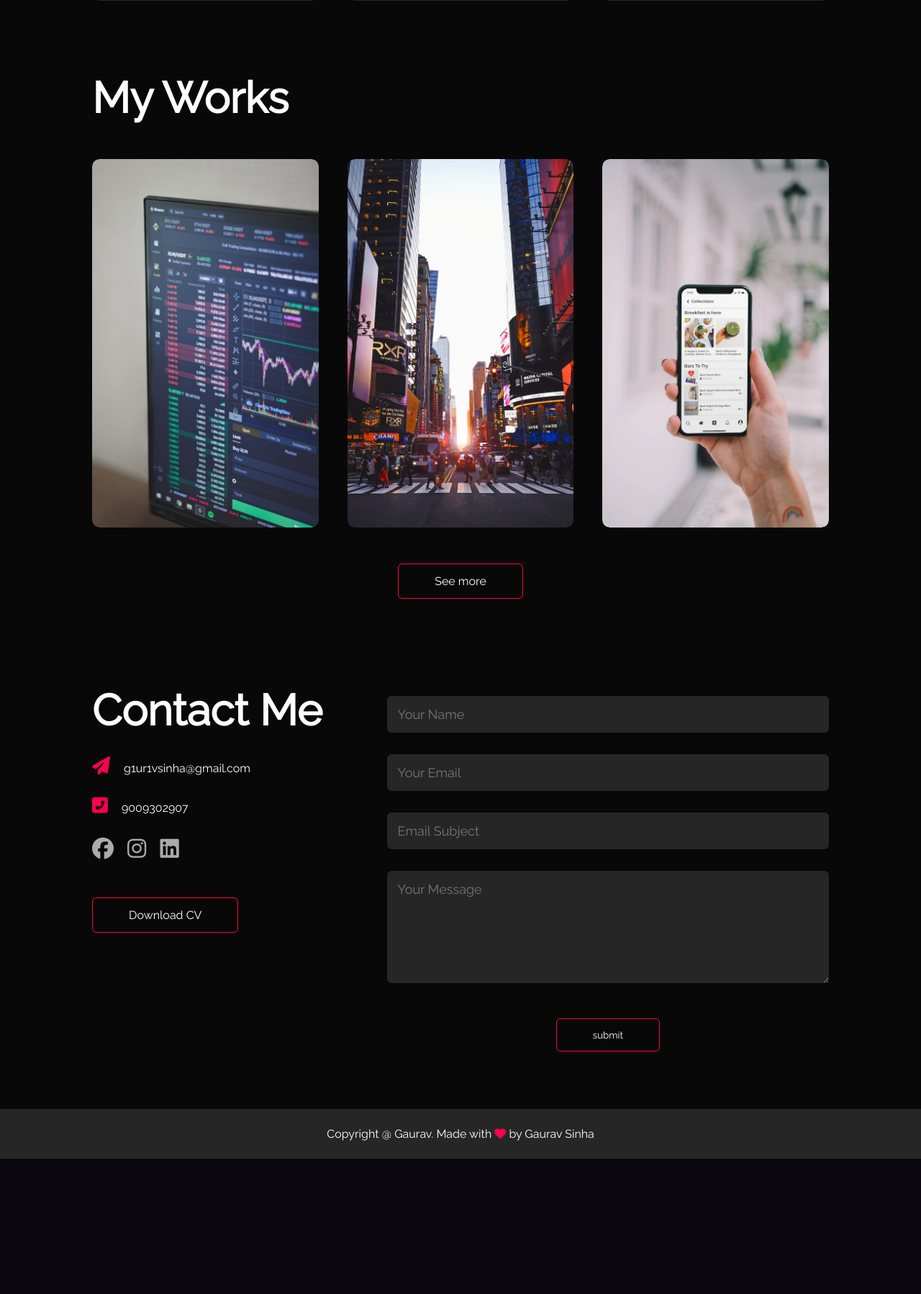
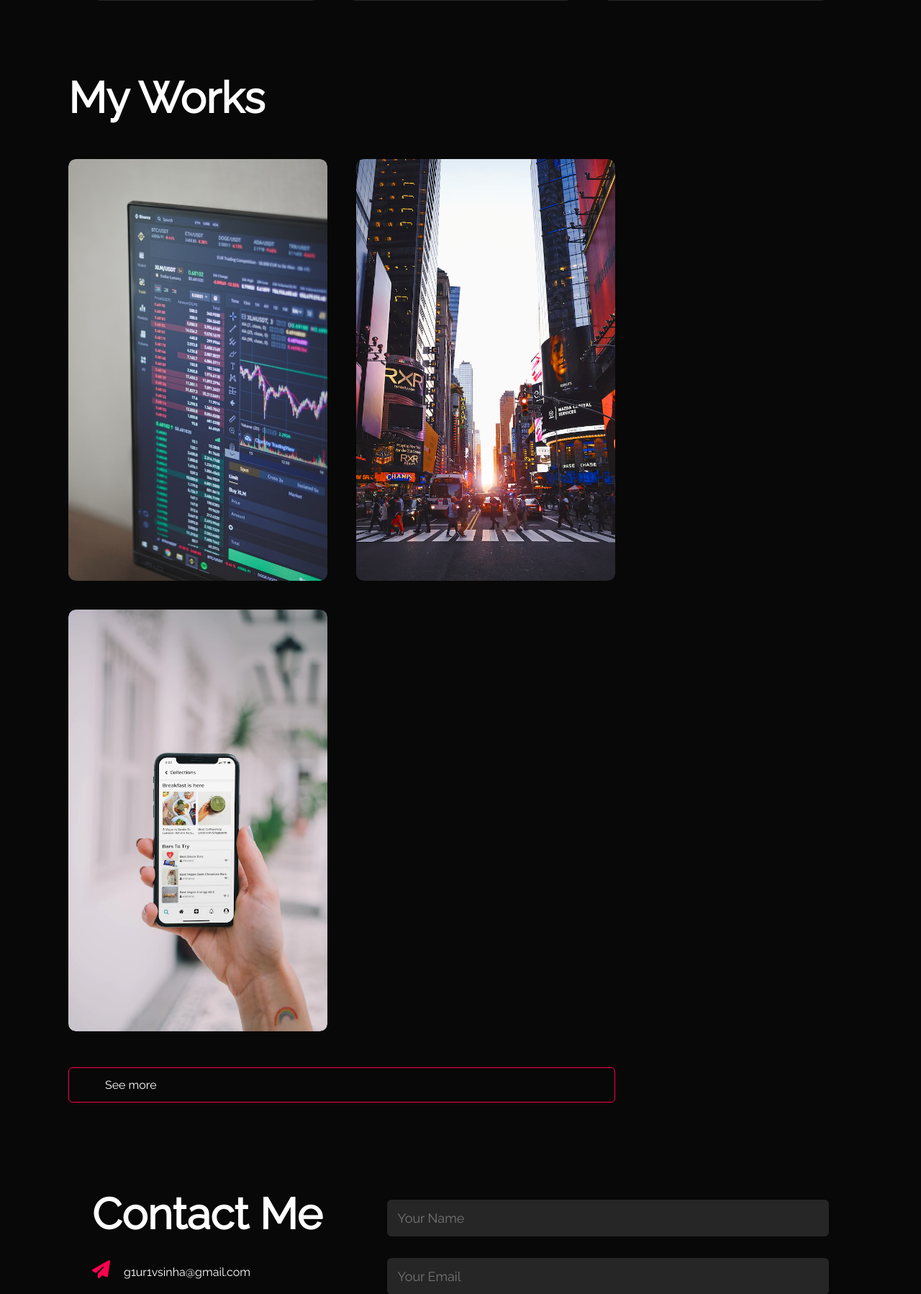
Before and after one commit to gauravsinha12/portfolio, a Flask app: page / in a window 1280 px wide. Shown: the part 1996-3794 px from the top of the page at 72% size. Before the commit the page ends 3606 px from the top, so only its background shows below. Run offline with Flask 3, Linux system fonts and the light colour scheme; some libraries are stand-ins or nearby versions.

Commit message:
Update style.css

```diff
--- a/static/style.css
+++ b/static/style.css
@@ -303,6 +303,7 @@ width: 100%;
 /* ----------PORTFOLIO---------- */
 #portfolio {
     padding: 50px 0;
+    width:min(100%,950px);
 }
 
 .work-list {
@@ -319,14 +320,16 @@ width: 100%;
 }
 
 .work img {
-    width: 100%;
+/*     width: 100%; */
+    width:min(100%,950px);
     border-radius: 10px;
     display: block;
     transition: transform 0.5s;
 }
 
 .layer {
-    width: 100%;
+/*     width: 100%; */
+    width:min(100%,950px);
     height: 0;
     background: #ff004f;
     border-radius: 10px;
@@ -372,7 +375,7 @@ width: 100%;
 .btn {
     display: block;
     margin: 50px auto;
-    width: fit-content;
+    width: ;
     border: 1px solid #ff004f;
     padding: 14px 50px;
     border-radius: 6px;
```
